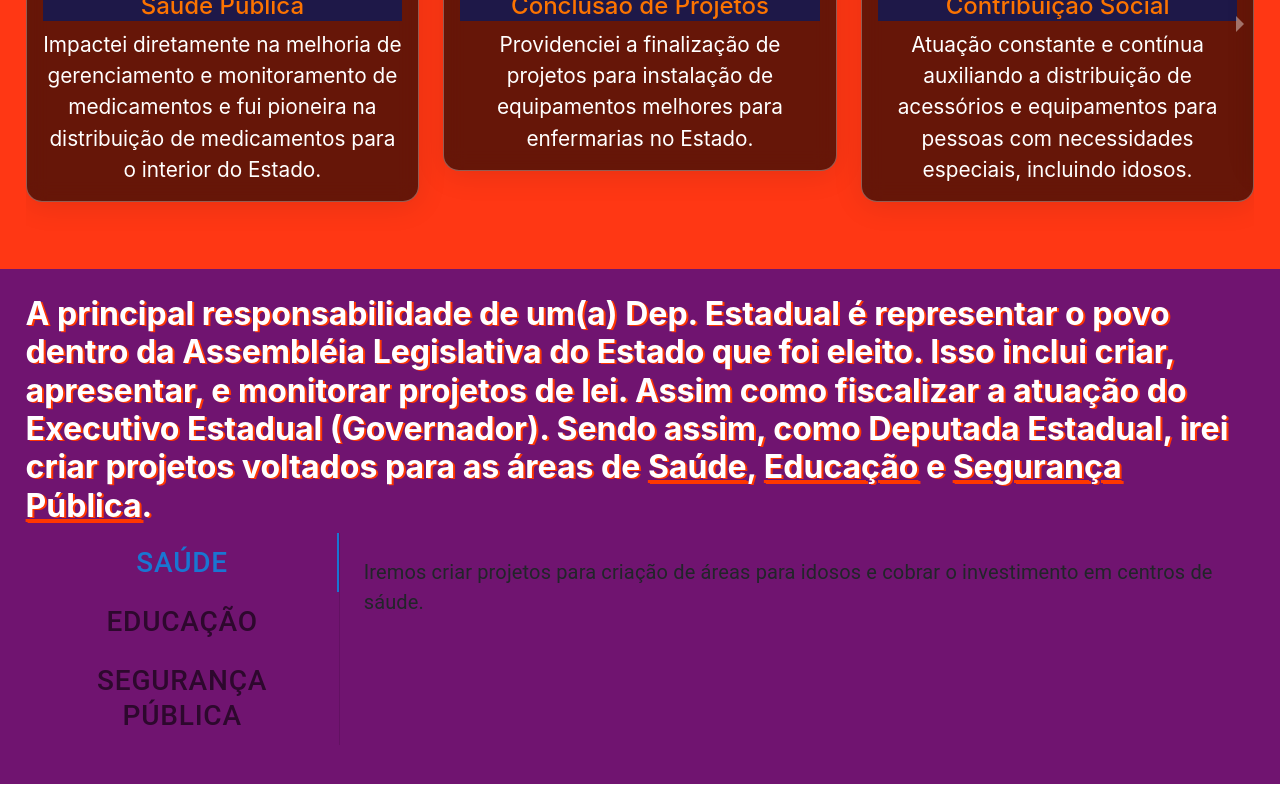
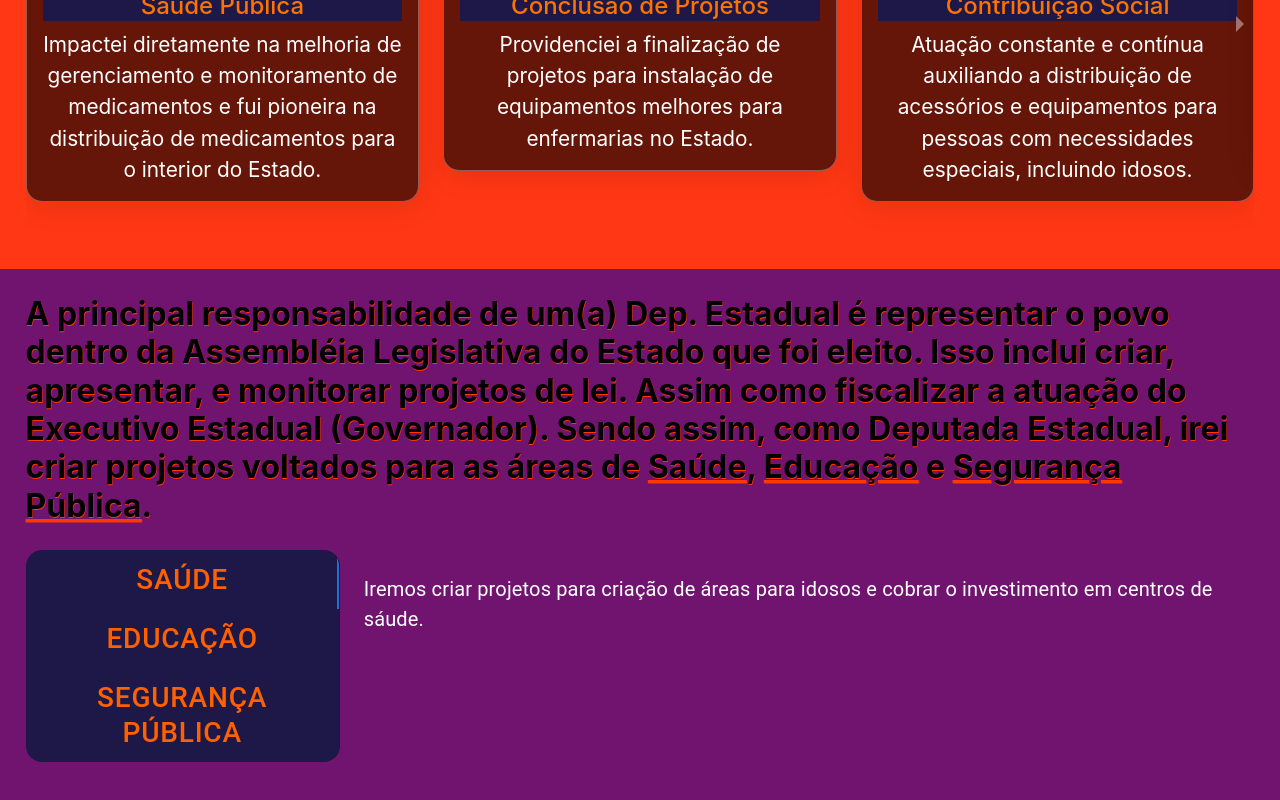
Before and after one commit to Takater/dep-mirian-moret, a React (Create React App) app: page / in a window 1280 px wide. Shown: the part 2691-3491 px from the top of the page. Built offline with nearby package versions, Linux system fonts and the light colour scheme.

Commit message:
Thu, Aug 25, 2022, 9:46 PM +00:00

```diff
--- a/src/App.css
+++ b/src/App.css
@@ -130,10 +130,11 @@ li>a {
 }
 
 #propostas>h3 {
-  color: #fff;
-  text-shadow: 2px 1px #ff3700;
+  color: #000;
+  text-shadow: 0.5px 0.5px #ff3700;
   font-weight: bold;
   font-size: 200%;
+  margin-bottom: 2%;
 }
 
 #propostas>h3>span {
@@ -141,5 +142,9 @@ li>a {
 }
 
 .tab-label {
-  background-color: #000;
+  color: #ff6101 !important;
 }
+
+.tab-text {
+  color: white;
+}
--- a/src/components/Propostas.jsx
+++ b/src/components/Propostas.jsx
@@ -65,7 +65,7 @@ import Box from '@mui/material/Box';
                         aria-label="Painel de Propostas"
                         orientation="vertical"
                         variant="scrollable"
-                        sx={{borderRight: 1, borderColor: 'divider'}}
+                        sx={{borderRight: 1, borderColor: 'divider', backgroundColor: 'rgba(30, 24, 72, 1)', borderRadius: '16px'}}
                         >
                         <Tab className="fs-3 tab-label" label="Saúde" {...allyProps(0)}/>
                         <Tab className="fs-3 tab-label" label="Educação" {...allyProps(1)}/>
```
